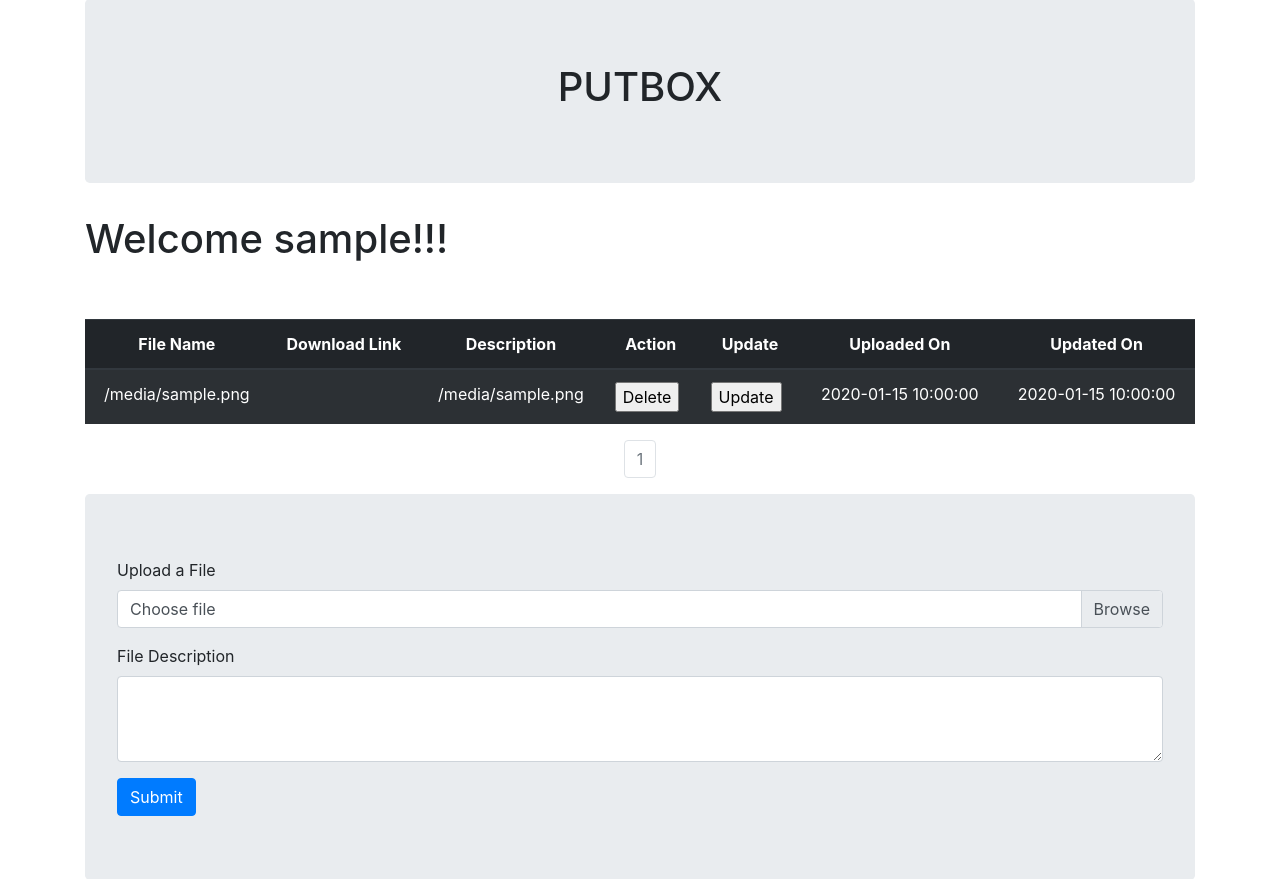
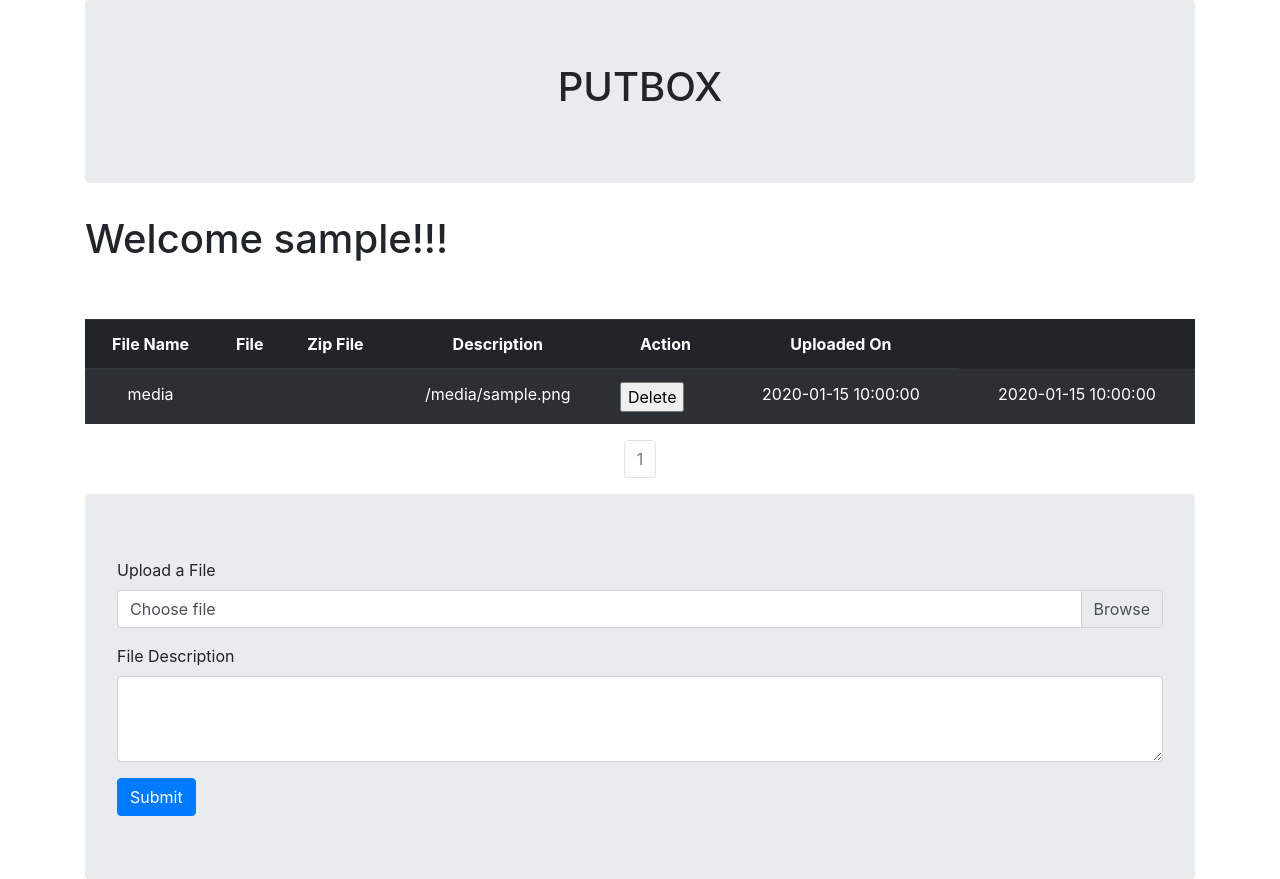
Before and after one commit to PatelFarhaan/cmpe220-cloud-storage, a Python web app: template project/templates/after_login.html in a window 1280 px wide. Shown: the part 41-920 px from the top of the page. Run offline with Jinja, Linux system fonts and the light colour scheme; the template is opened without the code that fills it: most values are stand-ins (such as "Sample title", 1, 10 or a date in 2020); some libraries are stand-ins or nearby versions.

Commit message:
completed alpa phase: all localhost features working

```diff
--- a/project/templates/after_login.html
+++ b/project/templates/after_login.html
@@ -25,20 +25,22 @@
   <thead>
     <tr>
       <th style="text-align:center" scope="col">File Name</th>
-      <th style="text-align:center" scope="col">Download Link</th>
+      <th style="text-align:center" scope="col">File</th>
+        <th style="text-align:center" scope="col">Zip File</th>
       <th style="text-align:center" scope="col">Description</th>
       <th style="text-align:center" scope="col">Action</th>
-      <th style="text-align:center" scope="col">Update</th>
       <th style="text-align:center" scope="col">Uploaded On</th>
-      <th style="text-align:center" scope="col">Updated On</th>
     </tr>
   </thead>
   <tbody>
     {% for app in user_storage_files.items %}
     <tr>
-      <td style="text-align:center">{{ app.filename }}</td>
-      <td style="text-align:center"><a href="{{app.file}}"
-          download="">{{ "https://putbox.com/"+current_user.name+"/"+app.file[50:] }}</a></td>
+      <td style="text-align:center">{{ app.filename.split("/")[1] }}</td>
+      <td style="text-align:center"><a href="{{app.file_url}}"
+          download="">{{ "https://putbox.com/"+current_user.name+"/"+app.file_url[50:] }}</a></td>
+
+        <td style="text-align:center"><a href="{{app.zip_file_url}}"
+          download="">{{ "https://putbox.com/"+current_user.name+"/"+app.zip_file_url[50:] }}</a></td>
 
       <td style="text-align:center">{{ app.file_desc }}</td>
 
@@ -48,54 +50,6 @@
           <input style="text-align:center" type="submit"
             onclick="return confirm('Are you sure you want to delete this file?')" value="Delete">
         </form>
-      </td>
-
-      <td>
-        <input style="text-align:center" type="button" data-toggle="modal" data-target="#myModal" value="Update">
-
-        <!-- The Modal -->
-        <div class="modal" id="myModal">
-          <div class="modal-dialog">
-            <div class="modal-content">
-
-              <!-- Modal Header -->
-              <div class="modal-header">
-                <h4 class="modal-title">
-                  <font color="blue">Update File</font>
-                </h4>
-                <button type="button" class="close" data-dismiss="modal">&times;</button>
-              </div>
-
-              <form method="POST" enctype="multipart/form-data">
-
-                <div class="form-group">
-                  <div class="custom-file">
-                    <input type="hidden" name="orginal_filename" value="{{app.file}}">
-                    <input type="file" class="custom-file-input" name="update_filename"
-                      aria-describedby="inputGroupFileAddon01">
-                    <label class="custom-file-label" for="inputGroupFile01">Choose file</label>
-                  </div>
-                </div>
-
-                <script>
-                  // Add the following code if you want the name of the file appear on select
-                  $(".custom-file-input").on("change", function () {
-                    var fileName = $(this).val().split("\\").pop();
-                    $(this).siblings(".custom-file-label").addClass("selected").html(fileName);
-                  });
-                </script>
-
-                <!-- Modal footer -->
-                <div class="modal-footer">
-                  <button type="submit" name="btn" value="update_form_input" class="btn btn-primary">Submit</button>
-                  <button type="button" class="btn btn-danger" data-dismiss="modal">Close</button>
-                </div>
-
-              </form>
-
-            </div>
-          </div>
-        </div>
       </td>
 
       <td style="text-align:center">{{ app.uploaded_on }}</td>
```
Also changed, not shown: requirements.txt (+17 -0 lines), 1 other file.
